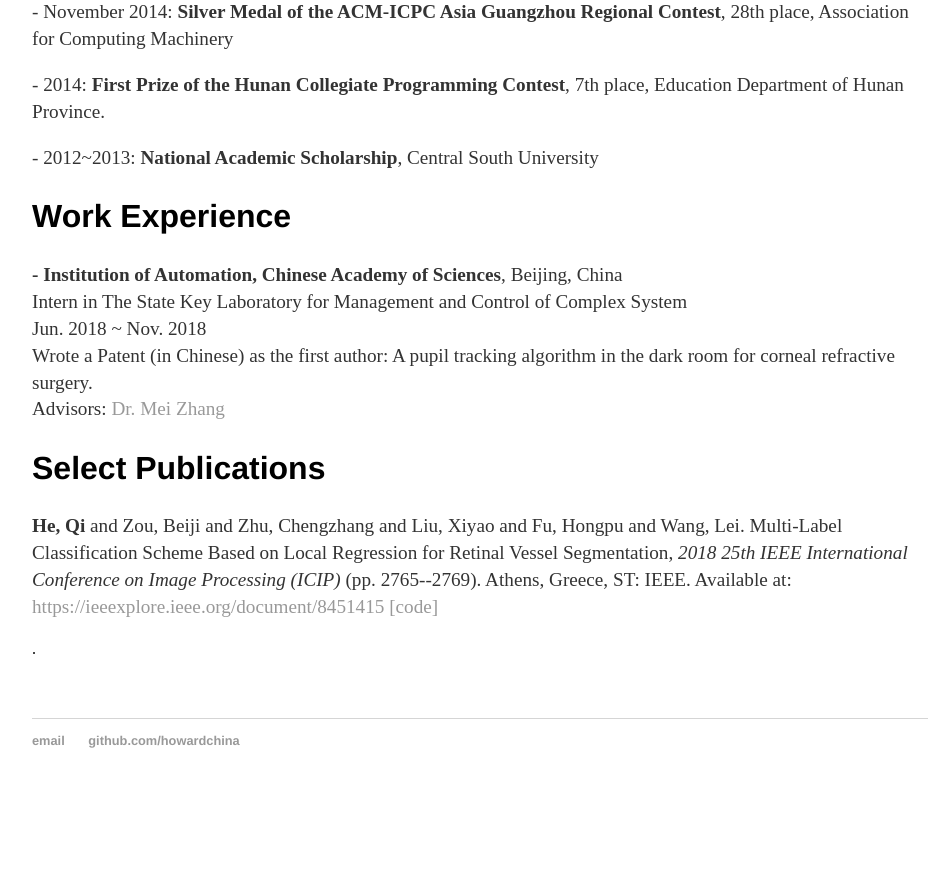
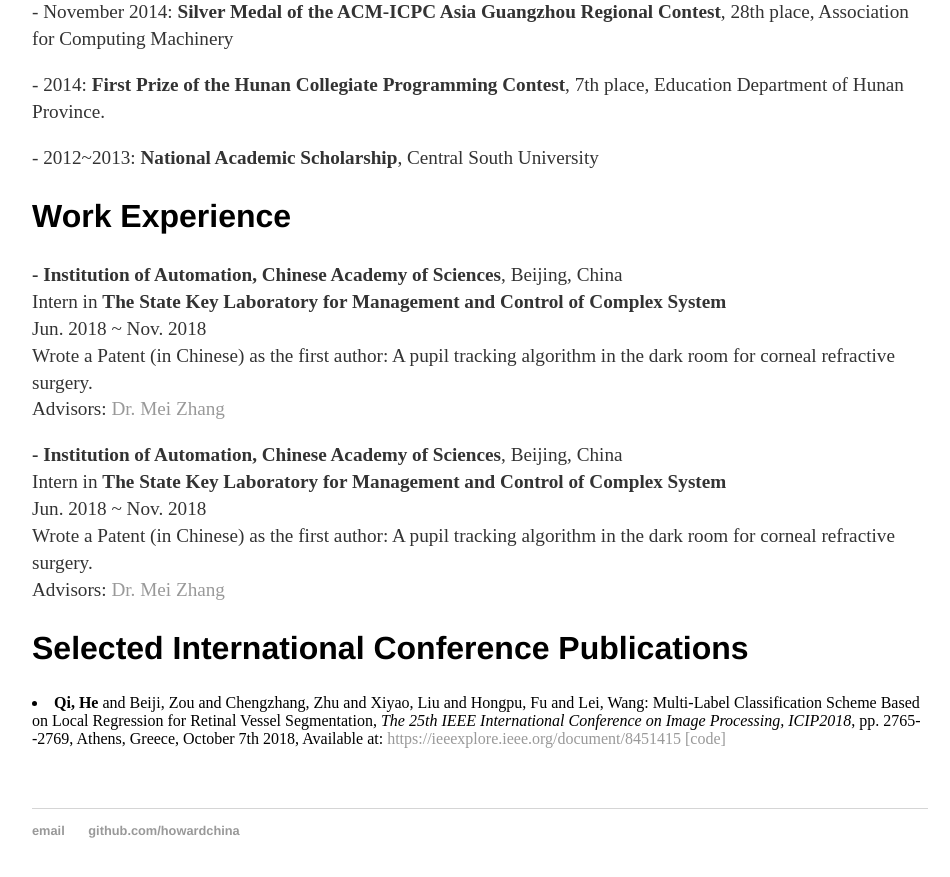
Before and after one commit to howardchina/howardchina.github.io, a Jekyll site: the page built from cv/index.html, in a window 1280 px wide and 900 px high, scrolled down 1411 px. Shown: the top 877 px of the window, without its empty margins (160-1110 px from the left). Built offline with Jekyll 4.4.1, drawn with Linux system fonts in a browser that asks for light colours; before the commit the page ends 2221 px from its top, so only the background shows below that.

Commit message:
work exp

```diff
--- a/cv/index.html
+++ b/cv/index.html
@@ -50,15 +50,20 @@
 
 					<h2>Work Experience</h2>
 					<p><strong>- Institution of Automation, Chinese Academy of Sciences</strong>, Beijing, China<br>
-					Intern in The State Key Laboratory for Management and Control of Complex System<br>
+					Intern in <strong>The State Key Laboratory for Management and Control of Complex System</strong><br>
 					Jun. 2018 ~ Nov. 2018<br>
 					Wrote a Patent (in Chinese) as the first author: A pupil tracking algorithm in the dark room for corneal refractive surgery.<br>
 					Advisors: <a href="mailto:mei.zhang@ia.ac.cn">Dr. Mei Zhang</a></p>
 
+					<p><strong>- Institution of Automation, Chinese Academy of Sciences</strong>, Beijing, China<br>
+					Intern in <strong>The State Key Laboratory for Management and Control of Complex System</strong><br>
+					Jun. 2018 ~ Nov. 2018<br>
+					Wrote a Patent (in Chinese) as the first author: A pupil tracking algorithm in the dark room for corneal refractive surgery.<br>
+					Advisors: <a href="mailto:mei.zhang@ia.ac.cn">Dr. Mei Zhang</a></p>
 
-					<h2>Select Publications</h2>
+					<h2>Selected International Conference Publications</h2>
 
-					<p><strong>He, Qi</strong> and Zou, Beiji and Zhu, Chengzhang and Liu, Xiyao and Fu, Hongpu and Wang, Lei. Multi-Label Classification Scheme Based on Local Regression for Retinal Vessel Segmentation, <em>2018 25th IEEE International Conference on Image Processing (ICIP)</em> (pp. 2765--2769). Athens, Greece, ST: IEEE. Available at: <a href="https://ieeexplore.ieee.org/document/8451415">https://ieeexplore.ieee.org/document/8451415</a> <a href="https://github.com/howardchina/MULTI-LABEL-CLASSIFICATION-SCHEME-BASED-ON-LOCAL-REGRESSION-FOR-RETINAL-VESSEL-SEGMENTATION">[code]</a></p>.
+					<li><strong>Qi, He</strong> and Beiji, Zou and Chengzhang, Zhu and Xiyao, Liu and Hongpu, Fu and Lei, Wang: Multi-Label Classification Scheme Based on Local Regression for Retinal Vessel Segmentation, <em>The 25th IEEE International Conference on Image Processing, ICIP2018</em>, pp. 2765--2769, Athens, Greece, October 7th 2018, Available at: <a href="https://ieeexplore.ieee.org/document/8451415">https://ieeexplore.ieee.org/document/8451415</a> <a href="https://github.com/howardchina/MULTI-LABEL-CLASSIFICATION-SCHEME-BASED-ON-LOCAL-REGRESSION-FOR-RETINAL-VESSEL-SEGMENTATION">[code]</a></li>
 
 
 	</div>
```
